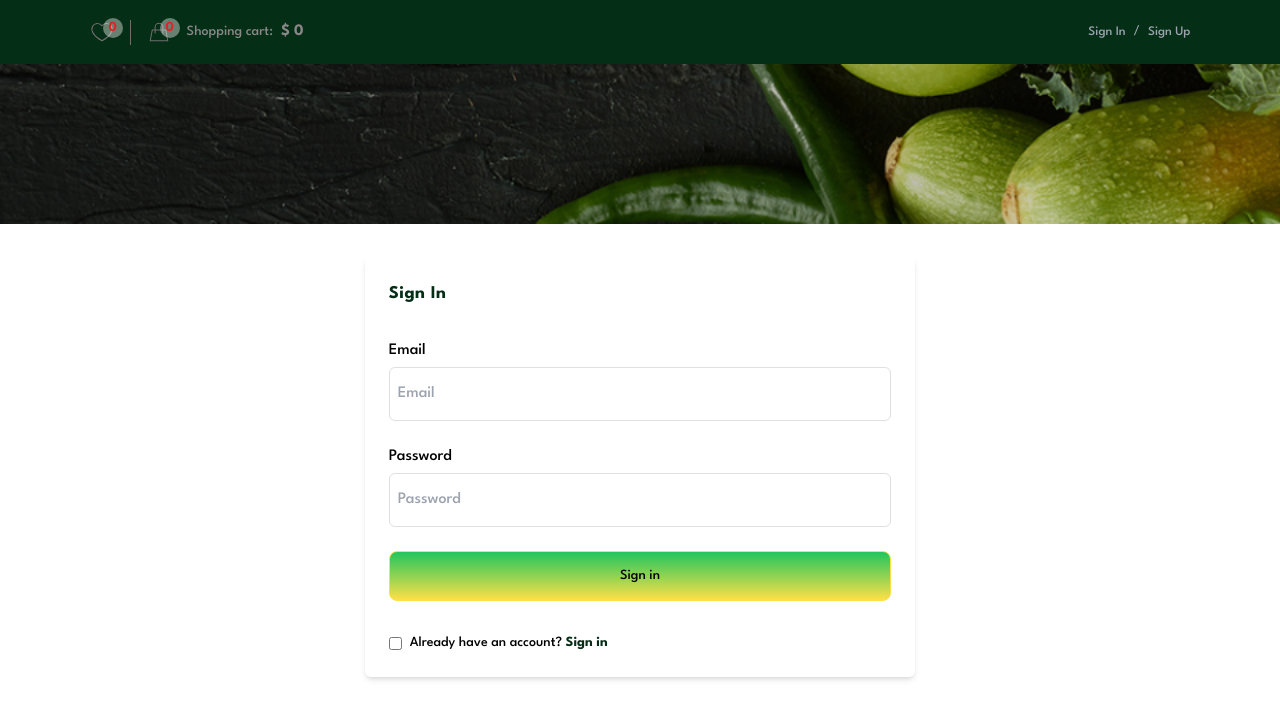
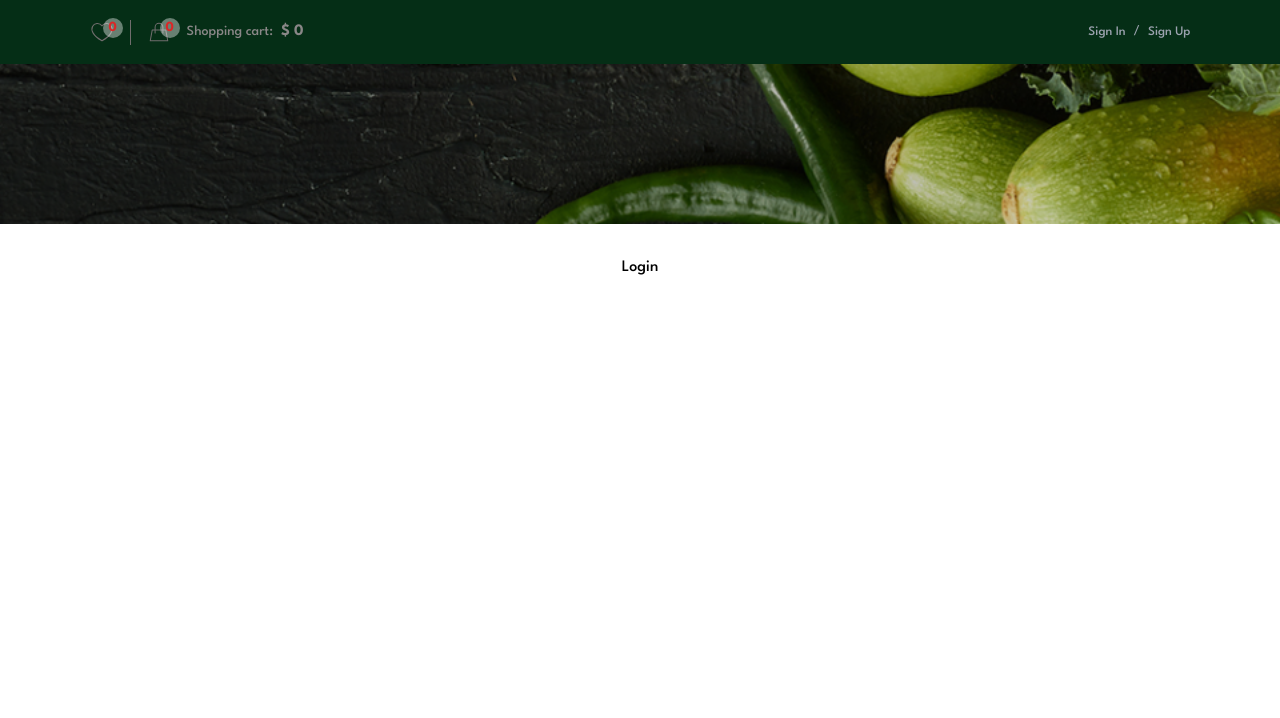
Before and after one commit to KhatunaGG/organic-ecommerce-shop-website, a Next.js app: page /pages/signin in a window 1280 px wide. Shown: the top 718 px of the page. Built offline with nearby package versions, Linux system fonts and the light colour scheme; no server answers.

Commit message:
correction

```diff
--- a/src/app/components/Login/Login.tsx
+++ b/src/app/components/Login/Login.tsx
@@ -1,97 +1,11 @@
 "use client";
-import React, { useContext, useEffect, useState } from "react";
-import Button from "../Button/Button";
-import { useSignInWithEmailAndPassword } from "react-firebase-hooks/auth";
-import { auth } from "@/app/firebase/config";
-import { useRouter } from "next/navigation";
-import { ClobalContext } from "@/app/context/Context";
-import { onAuthStateChanged, User, signOut } from "firebase/auth";
+
+import React from 'react'
 
 const Login = () => {
-  const context = useContext(ClobalContext);
-  const [name, setName] = useState("");
-  const [email, setEmail] = useState("");
-  const [password, setPassword] = useState("");
-  const router = useRouter();
-  const [signInWithEmailAndPassword] = useSignInWithEmailAndPassword(auth);
+  return (
+    <div>Login</div>
+  )
+}
 
-  const setLoggedInUser = context ? context.setLoggedInUser : () => {};
-
-  useEffect(() => {
-    if (!context) return;
-
-    const unsubscribe = onAuthStateChanged(auth, (currentUser: User | null) => {
-      setLoggedInUser(currentUser?.email ?? "");
-    });
-    return () => {
-      unsubscribe();
-    };
-  }, [context, setLoggedInUser]);
-
-  const logout = async () => {
-    await signOut(auth);
-  };
-
-  const handleSubmit = async (e: React.FormEvent<HTMLFormElement>) => {
-    e.preventDefault();
-    try {
-      const resp = await signInWithEmailAndPassword(email, password);
-      if (resp?.user) {
-        router.push("/");
-        setName("");
-        setEmail("");
-        setPassword("");
-      }
-    } catch (err) {
-      console.error(err);
-    }
-  };
-
-  if (!context) return null;
-
-  return (
-    <div className="w-full md:w-[50%] flex flex-col gap-8 p-6 rounded-md shadow-md">
-      <h1 className="font-bold tracking-wide text-green-950 text-[18px]">
-        Sign In
-      </h1>
-
-      <form onSubmit={handleSubmit} className="w-full flex flex-col gap-6">
-        <div className="w-full flex flex-col gap-y-1">
-          <label htmlFor="email">Email</label>
-          <input
-            id="email"
-            onChange={(e) => setEmail(e.target.value)}
-            className="border border-[#e1dfdf] py-[14px] rounded-md pl-2"
-            placeholder="Email"
-            type="text"
-            value={email}
-          />
-        </div>
-
-        <div className="w-full flex flex-col gap-y-1">
-          <label htmlFor="password">Password</label>
-          <input
-            id="password"
-            onChange={(e) => setPassword(e.target.value)}
-            className="border border-[#e1dfdf] py-[14px] rounded-md pl-2"
-            placeholder="Password"
-            type="password"
-            value={password}
-          />
-        </div>
-
-        <Button text={"Sign in"} paddingY={"14px"} rounded={"8px"} />
-      </form>
-
-      <div className="w-full flex flex-row items-center justify-start gap-2 text-xs lg:text-sm">
-        <input type="checkbox" name="remember" id="remember" />
-        <label htmlFor="remember">
-          Already have an account?{" "}
-          <span className="font-bold text-green-950"> Sign in </span>
-        </label>
-      </div>
-    </div>
-  );
-};
-
-export default Login;
+export default Login
--- a/src/app/components/Register/Register.tsx
+++ b/src/app/components/Register/Register.tsx
@@ -160,111 +160,47 @@
 //----------------------------------------------------------------------------
 
 "use client";
-import Button from "../Button/Button";
-import React, { useState } from "react";
-import { createUserWithEmailAndPassword } from "firebase/auth";
-import { auth, db } from "@/app/firebase/config";
-import { collection, addDoc } from "firebase/firestore";
-import { useRouter } from "next/navigation";
+import React from "react";
 
 const Register = () => {
-  const [name, setName] = useState("");
-  const [email, setEmail] = useState("");
-  const [password, setPassword] = useState("");
-  const [repeatPassword, setRepeatPassword] = useState("");
-  const [error, setError] = useState("");
-
-  const [successMsg, setSuccessMsg] = useState("");
-  const [errorMsg, setErrorMsg] = useState("");
-
-  const router = useRouter();
-
-  const registerSubmit = async (e: React.FormEvent<HTMLFormElement>) => {
-    e.preventDefault();
-    if (password !== repeatPassword) {
-      setError("Passwords do not match!");
-      return;
-    }
-    try {
-      const userCredential = await createUserWithEmailAndPassword(auth, email, password);
-      const user = userCredential.user;
-      const initialCartValue = 0;
-
-      await addDoc(collection(db, "users"), {
-        userName: name,
-        email: email,
-        password: password,
-        repeatPassword: repeatPassword,
-        uid: user.uid,
-      });
-      setSuccessMsg("User registered successfully");
-
-      router.push("/pages/signin");
-      setName("");
-      setEmail("");
-      setPassword("");
-      setRepeatPassword("");
-    } catch (error) {
-      setErrorMsg("Please fill all the required fields");
-    }
-  };
-
   return (
     <div className="w-full md:w-[50%] flex flex-col gap-8 p-6 rounded-md shadow-md">
-      <h1 className="font-bold tracking-wide text-green-950 text-[18px]">Sign Up</h1>
+      <h1 className="font-bold tracking-wide text-green-950 text-[18px]">
+        Sign Up
+      </h1>
 
-      <form onSubmit={registerSubmit} className="w-full flex flex-col gap-6">
-        <div className="w-full flex flex-col gap-y-1">
+      <form className="w-full flex flex-col gap-6">
+        <div className="w-full flex flex-col  gap-y-1">
           <label htmlFor="">Name</label>
           <input
-            onChange={(e) => setName(e.target.value)}
             className="border border-[#e1dfdf] py-[14px] rounded-md pl-2"
             placeholder="Name"
             type="text"
-            value={name}
           />
         </div>
 
-        <div className="w-full flex flex-col gap-y-1">
+        <div className="w-full flex flex-col  gap-y-1">
           <label htmlFor="">Email</label>
           <input
-            onChange={(e) => setEmail(e.target.value)}
             className="border border-[#e1dfdf] py-[14px] rounded-md pl-2"
             placeholder="Email"
             type="text"
-            value={email}
           />
         </div>
 
-        <div className="w-full flex flex-col gap-y-1">
+        <div className="w-full flex flex-col  gap-y-1">
           <label htmlFor="">Password</label>
           <input
-            onChange={(e) => setPassword(e.target.value)}
             className="border border-[#e1dfdf] py-[14px] rounded-md pl-2"
             placeholder="Password"
             type="password"
-            value={password}
           />
         </div>
-
-        <div className="w-full flex flex-col gap-y-1">
-          <label htmlFor="">Repeat Password</label>
-          <input
-            onChange={(e) => setRepeatPassword(e.target.value)}
-            className="border border-[#e1dfdf] py-[14px] rounded-md pl-2"
-            placeholder="Repeat Password"
-            type="password"
-            value={repeatPassword}
-          />
-        </div>
-        <Button text={"Register"} paddingY={"14px"} rounded={"8px"} />
       </form>
 
       <div className="w-full flex flex-row items-center justify-start gap-2 text-xs lg:text-sm">
         <input type="checkbox" name="" id="" />
-        <label htmlFor="">
-          Already have an account? <span className="font-bold text-green-950">Sign in</span>
-        </label>
+        <label htmlFor="">Already have an account? <span className="font-bold text-green-950">  Sign in </span></label>
       </div>
     </div>
   );
--- a/src/app/components/SignSection/SignSection.tsx
+++ b/src/app/components/SignSection/SignSection.tsx
@@ -3,17 +3,13 @@ import { ClobalContext } from "@/app/context/Context";
 import Link from "next/link";
 import React, { useContext } from "react";
 import { BagIcon, HeartIcon } from "../_atoms";
-import { signOut } from "firebase/auth";
-import { auth } from "@/app/firebase/config";
+// import { signOut } from "firebase/auth";
+// import { auth } from "@/app/firebase/config";
 
 const SignSection = () => {
   const context = useContext(ClobalContext);
   if (!context) return;
   const { totalPrice, totalCount, favorites, loggedInUser } = context;
-
-  const logout = async () => {
-    await signOut(auth)
-  }
 
 
 
@@ -59,13 +55,13 @@ const SignSection = () => {
 
             <div className="sign flex flex-row items-center gap-2 ">
               <Link href={"/pages/signin"}>
-                <button className="text-gray-400 text-[13px]">{loggedInUser ? loggedInUser : 'Sign In'}</button>
+                <button className="text-gray-400 text-[13px]">Sign In</button>
               </Link>
               <span className="text-gray-400 text-[13px]">/</span>
               <Link href={"/pages/signup"}>
                 <button
-                onClick={() => {loggedInUser && logout()}}
-                className="text-gray-400 text-[13px]"> {loggedInUser ? 'Log out' : 'Sign Up'}</button>
+
+                className="text-gray-400 text-[13px]">Sign Up</button>
               </Link>
             </div>
 
--- a/src/app/firebase/config.ts
+++ b/src/app/firebase/config.ts
@@ -2,8 +2,8 @@ import { initializeApp } from "firebase/app";
 import { getAuth } from "firebase/auth";
 
 
-import { getFirestore } from "firebase/firestore";
-import { getStorage } from "firebase/storage";
+// import { getFirestore } from "firebase/firestore";
+// import { getStorage } from "firebase/storage";
 
 const firebaseConfig = {
   apiKey: process.env.NEXT_PUBLIC_FIREBASE_API_KEY,
@@ -19,5 +19,5 @@ const app = initializeApp(firebaseConfig);
 export const auth = getAuth(app)
 
 
-export const stotage = getStorage(app)
-export const db = getFirestore(app)
+// export const stotage = getStorage(app)
+// export const db = getFirestore(app)
```
